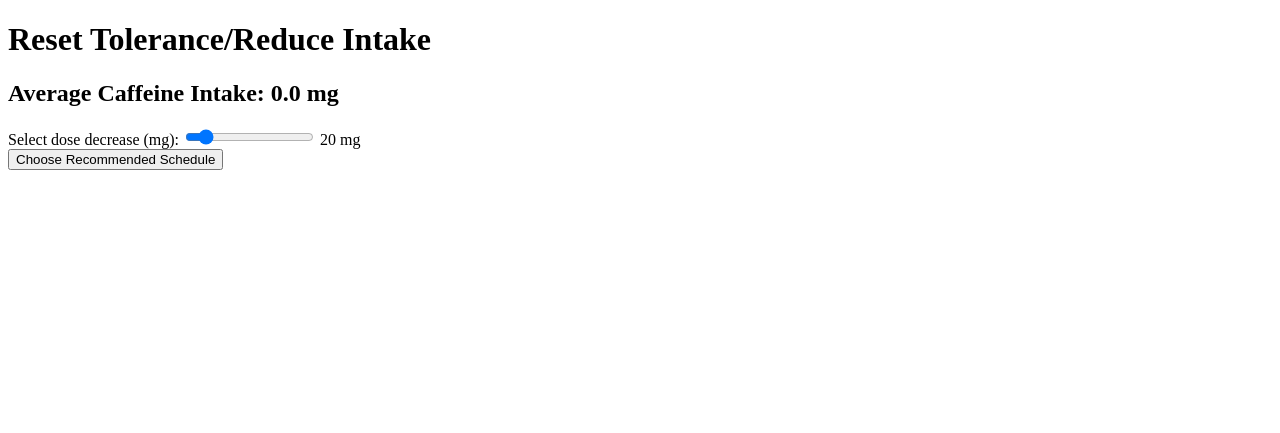
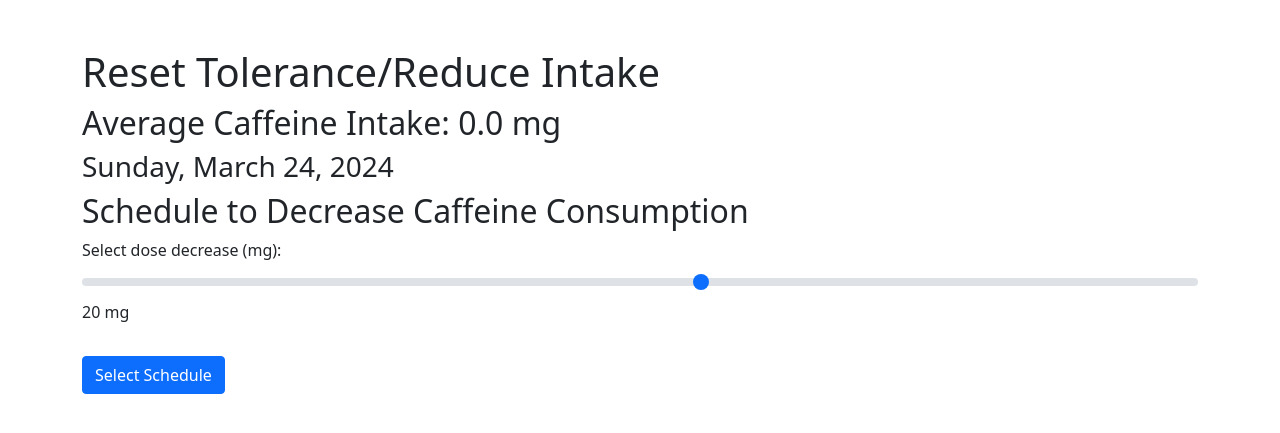
Before and after one commit to Samuel-Glasscock/Caffiend, a Django app: page /tracker/reduce-intake/ in a window 1280 px wide. Shown: the top 433 px of the page. Run offline with Django 5.2, Linux system fonts and the light colour scheme; a user stored in the database is signed in; data comes from the database, SQL or seed files in the repository; both versions use the stored data as it was after the commit; some libraries are stand-ins or nearby versions.

Commit message:
changed format of schedule

```diff
--- a/tracker/models.py
+++ b/tracker/models.py
@@ -31,3 +31,5 @@ class HealthData(models.Model):
 
     def __str__(self):
         return f"{self.user}'s health data"
+
+    # models.py
--- a/tracker/templates/tracker/reduce_intake.html
+++ b/tracker/templates/tracker/reduce_intake.html
@@ -1,83 +1,115 @@
 <!DOCTYPE html>
 <html lang="en">
+
 <head>
     <meta charset="UTF-8">
     <meta name="viewport" content="width=device-width, initial-scale=1.0">
     <title>Reset Tolerance/Reduce Intake</title>
+    <!-- Bootstrap CSS -->
+    <link href="https://stackpath.bootstrapcdn.com/bootstrap/5.1.3/css/bootstrap.min.css" rel="stylesheet">
     <style>
-        .grid-container {
-            display: grid;
-            grid-template-columns: repeat(7, 1fr);
-            grid-gap: 5px;
-        }
         .grid-item {
-            background-color: #f0f0f0;
             padding: 10px;
             text-align: center;
         }
+
         .recommended {
             background-color: lightgreen;
         }
-        .not-recommended {
-            background-color: tomato;
+
+        .not-recommended,
+        .zero-intake {
+            background-color: #8a47ff;
         }
-        .zero-intake {
-            background-color: tomato; /* Change color for box with 0mg intake */
+
+        .hidden {
+            display: none;
         }
     </style>
 </head>
+
 <body>
-    <h1>Reset Tolerance/Reduce Intake</h1>
-    <h2 id="avg-caffeine-intake-header"></h2> <!-- Header to display average caffeine intake -->
-    <label for="dose-decrease">Select dose decrease (mg):</label>
-    <input type="range" id="dose-decrease" name="dose_decrease" min="10" max="{{ max_caffeine_intake }}" value="20" step="10" oninput="updateRecommendationGrid()">
-    <output for="dose-decrease" id="dose-output">20 mg</output><br>
-    <div class="recommendation"></div>
-    <div class="grid-container" id="recommendation-grid"></div>
-    <button id="choose-schedule-btn">Choose Recommended Schedule</button>
+    <div class="container mt-5">
+        <h1>Reset Tolerance/Reduce Intake</h1>
+        <h2 id="avg-caffeine-intake-header"></h2>
+        <h3 id="current-date"></h3>
+        <h2>Schedule to Decrease Caffeine Consumption</h2> <!-- New Header -->
+        <div class="mb-3">
+            <label for="dose-decrease" class="form-label">Select dose decrease (mg):</label>
+            <input type="range" id="dose-decrease" name="dose_decrease" class="form-range" min="10" max="{{ max_caffeine_intake }}" step="10" oninput="updateRecommendationGrid()">
+            <output for="dose-decrease" id="dose-output">20 mg</output>
+        </div>
+        <div class="mt-3">
+            <div class="recommendation"></div>
+            <ul class="list-group" id="recommendation-grid"></ul>
+        </div>
+        <button id="choose-schedule-btn" class="btn btn-primary mt-3">Select Schedule</button> <!-- Changed button text -->
+    </div>
+
+    <!-- Bootstrap JS -->
+    <script src="https://cdnjs.cloudflare.com/ajax/libs/bootstrap/5.1.3/js/bootstrap.bundle.min.js"></script>
 
     <script>
-        const avgCaffeineIntake = {{ avg_caffeine_intake }}; // Retrieve average caffeine intake from Django view
+        const avgCaffeineIntake = {{ avg_caffeine_intake }};
         const avgCaffeineIntakeHeader = document.getElementById('avg-caffeine-intake-header');
         avgCaffeineIntakeHeader.textContent = `Average Caffeine Intake: ${avgCaffeineIntake.toFixed(1)} mg`;
+
+        const currentDateElement = document.getElementById('current-date');
+        const currentDate = new Date();
+        const options = {
+            weekday: 'long',
+            year: 'numeric',
+            month: 'long',
+            day: 'numeric'
+        };
+        currentDateElement.textContent = currentDate.toLocaleDateString('en-US', options);
+
+        let firstRedBoxAdded = false;
 
         function updateRecommendationGrid() {
             const doseDecreaseValue = parseInt(document.getElementById('dose-decrease').value);
             const recommendationDiv = document.querySelector('.recommendation');
             const recommendationGrid = document.getElementById('recommendation-grid');
-            const numBoxes = 14; // Always display 14 boxes
+            const numDays = 14;
 
-            if (doseDecreaseValue >= 10 && doseDecreaseValue <= 30) {
-                recommendationDiv.innerHTML = "<p class='recommended'>Recommended</p>";
+            if (doseDecreaseValue <= 30) {
+                recommendationDiv.innerHTML = "<p class='recommended'>Recommended to minimize withdrawal symptoms</p>";
             } else {
-                recommendationDiv.innerHTML = "<p class='not-recommended'>Not Recommended</p>";
+                recommendationDiv.innerHTML = ""; // Clear recommendation message if dose is above 30 mg
             }
 
-            recommendationGrid.innerHTML = '';
+            recommendationGrid.innerHTML = ''; // Clear previous content
 
-            for (let i = 0; i < numBoxes; i++) {
-                const recommendedIntake = Math.max(avgCaffeineIntake - (doseDecreaseValue * i), 0); // Round down to nearest tenth
-                const box = document.createElement('div');
-                box.classList.add('grid-item');
+            for (let i = 0; i < numDays; i++) {
+                const recommendedIntake = Math.max(avgCaffeineIntake - (doseDecreaseValue * i), 0);
+                const listItem = document.createElement('li');
+                listItem.classList.add('list-group-item');
 
                 if (recommendedIntake === 0) {
-                    box.classList.add('zero-intake');
-                    box.textContent = "0 mg";
-                    break; // Stop loop once 0mg intake box is added
+                    listItem.classList.add('zero-intake');
+                    listItem.textContent = "0 mg";
+                } else if (recommendedIntake < 0.1) {
+                    if (!firstRedBoxAdded) {
+                        listItem.classList.add('zero-intake', 'not-recommended');
+                        listItem.textContent = "0 mg";
+                        firstRedBoxAdded = true;
+                    } else {
+                        listItem.classList.add('hidden');
+                    }
                 } else {
-                    box.textContent = recommendedIntake.toFixed(1) + " mg";
+                    listItem.textContent = `Day ${i + 1}: ${recommendedIntake.toFixed(1)} mg`;
                 }
 
-                recommendationGrid.appendChild(box);
+                recommendationGrid.appendChild(listItem);
             }
         }
 
         const chooseScheduleBtn = document.getElementById('choose-schedule-btn');
         chooseScheduleBtn.addEventListener('click', function() {
-            // Redirect user to choose the recommended schedule page
-            // Replace 'recommended-schedule-page.html' with the actual URL
-            window.location.href = 'recommended-schedule-page.html';
+            window.location.href = '/tracker/reduce-intake/track_caffeine/'; // Updated URL
         });
+
     </script>
 </body>
+
 </html>
--- /dev/null
+++ b/tracker/templates/tracker/track_caffeine.html
@@ -0,0 +1,3 @@
+should go 8 days of 0 caffeine.
+
+then can see if tolerance has improved by consuming 30 mg and tracking symptoms.
--- a/tracker/urls.py
+++ b/tracker/urls.py
@@ -3,10 +3,12 @@
 
 from django.urls import path
 from . import views
+from .views import track_caffeine_view
 
 app_name = 'tracker'  # Set the app_name attribute
 
 urlpatterns = [
     path('reduce-intake/', views.reduce_intake_view, name='reduce_intake'),
     # Other URL patterns for the 'tracker' app
+    path('reduce-intake/track_caffeine/', views.track_caffeine_view, name='track_caffeine'),  # Updated URL pattern
 ]
--- a/tracker/views.py
+++ b/tracker/views.py
@@ -7,7 +7,7 @@ from django.shortcuts import render
 from django.http import HttpResponse
 
 from users.models import Profile
-
+from django.shortcuts import render, redirect
 
 def reduce_intake_view(request):
     # Assuming the user is authenticated and their profile exists
@@ -18,3 +18,8 @@ def reduce_intake_view(request):
         'avg_caffeine_intake': avg_caffeine_intake,
     }
     return render(request, 'tracker/reduce_intake.html', context)
+
+
+def track_caffeine_view(request):
+    # Your view logic here
+    return render(request, 'tracker/track_caffeine.html')
```
Also changed, not shown: db.sqlite3.
